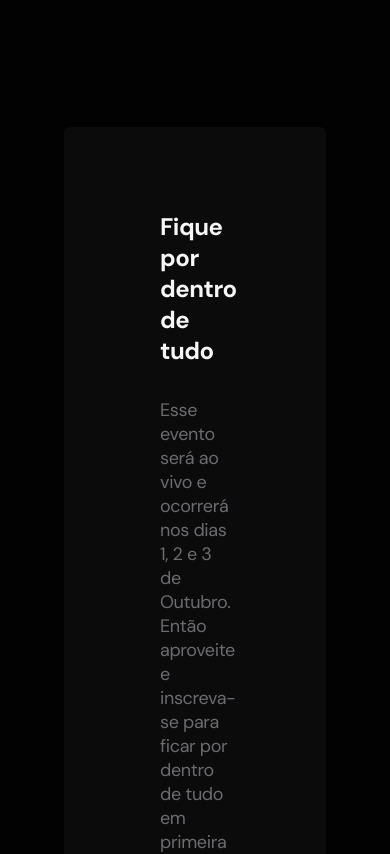
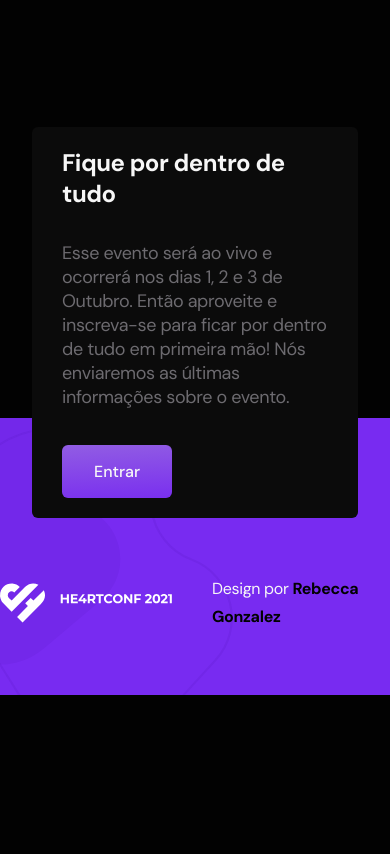
Before and after one commit to he4rt/he4rtconf-landing, a Next.js app: page / in a window 390 px wide. Shown: the part 7120-7974 px from the top of the page. After the commit the page ends 7815 px from the top, so only its background shows below. Built offline with nearby package versions, Linux system fonts and the light colour scheme.

Commit message:
feat(responsive-mobile): notice card

```diff
--- a/src/components/NoticeCard/index.tsx
+++ b/src/components/NoticeCard/index.tsx
@@ -1,12 +1,11 @@
-import { WrapperNoticeCard, Form } from './styles'
+import { WrapperNoticeCard, Content, Form } from './styles'
 
 import Title from 'components/Title'
 import Button from 'components/Button'
-import Container from 'components/Container'
 
 const NoticeCard = () => (
   <WrapperNoticeCard>
-    <Container as="div">
+    <Content as="div">
       <Title level={2} color="white" size="medium" fontWeight="bold">
         Fique por dentro de tudo
       </Title>
@@ -19,7 +18,7 @@ const NoticeCard = () => (
       <Form>
         <Button>Entrar</Button>
       </Form>
-    </Container>
+    </Content>
   </WrapperNoticeCard>
 )
 
--- a/src/components/NoticeCard/styles.ts
+++ b/src/components/NoticeCard/styles.ts
@@ -1,3 +1,5 @@
+import Container from 'components/Container'
+
 import styled, { css } from 'styled-components'
 
 export const WrapperNoticeCard = styled.div`
@@ -8,6 +10,10 @@ export const WrapperNoticeCard = styled.div`
     margin: 0 6.4rem;
     position: relative;
     bottom: -10rem;
+    ${theme.breakpoints.lessThan.md} {
+      margin: 0 3.2rem;
+      padding: 1rem 2rem;
+    }
   `}
 
   h2 {
@@ -15,6 +21,14 @@ export const WrapperNoticeCard = styled.div`
   }
 `
 
+export const Content = styled(Container)`
+  ${({ theme }) => css`
+    ${theme.breakpoints.lessThan.md} {
+      padding: 1rem;
+    }
+  `}
+`
+
 export const Form = styled.div`
   display: flex;
   margin-top: 3.6rem;
```
